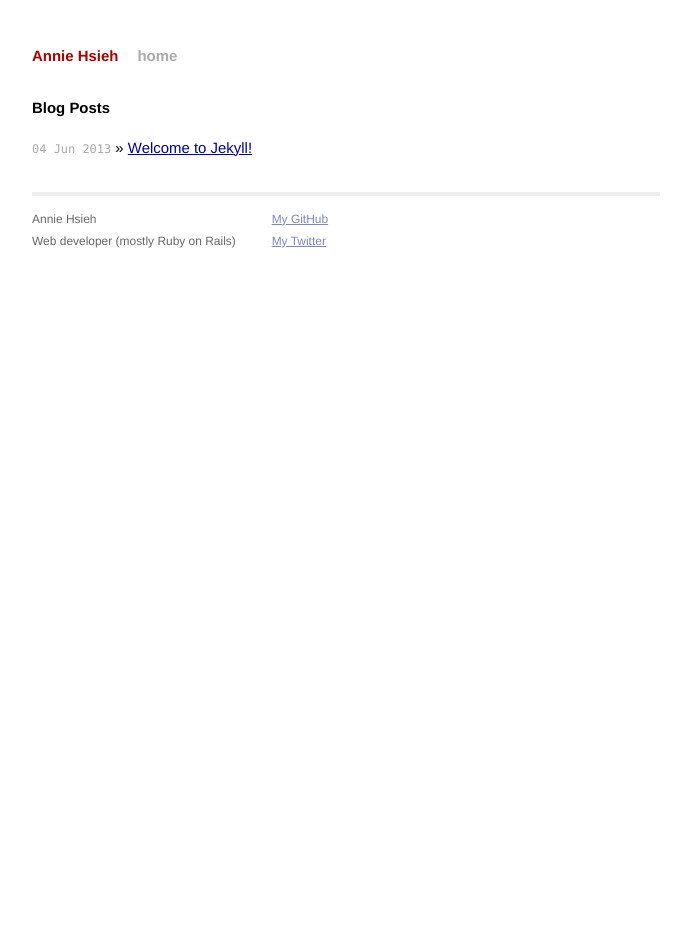
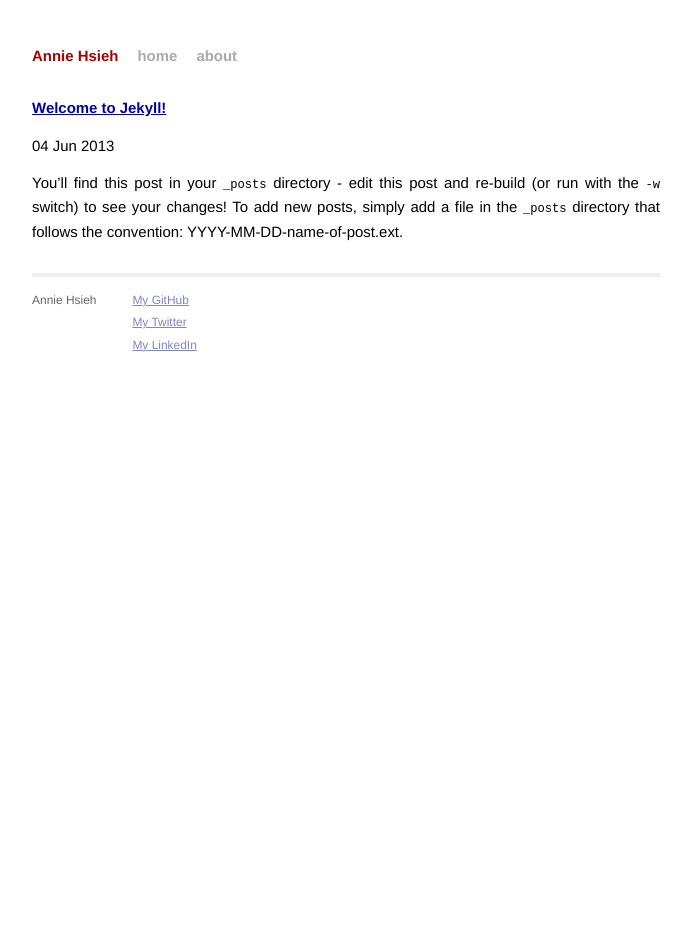
Before and after one commit to AnnieH/AnnieH.github.io, a Jekyll site: the page built from index.html, in a window 1280 px wide. Shown: the whole page, without its empty margins (294-985 px from the left). Built offline with Jekyll 4.4.1, drawn with Linux system fonts in a browser that asks for light colours.

Commit message:
Added supporting pages and tweaked layouts

```diff
--- a/_layouts/default.html
+++ b/_layouts/default.html
@@ -20,6 +20,7 @@
             <div class="header">
               <h1 class="title"><a href="/">{{ site.name }}</a></h1>
               <a class="extra" href="/">home</a>
+              <a class="extra" href="/about.html">about</a>
             </div>
 
                 {{ content }}
@@ -28,13 +29,13 @@
               <div class="contact">
                 <p>
                   Annie Hsieh<br />
-                  Web developer (mostly Ruby on Rails)<br />
                 </p>
               </div>
               <div class="contact">
                 <p>
-                  <a href="http://github.com/annieh/">My GitHub</a><br />
-                  <a href="http://twitter.com/ankey/">My Twitter</a><br />
+                  <a href="http://github.com/annieh">My GitHub</a><br />
+                  <a href="http://twitter.com/ankey">My Twitter</a><br />
+                  <a href="http://www.linkedin.com/in/anniehsieh1">My LinkedIn</a>
                 </p>
               </div>
             </div>
--- a/index.html
+++ b/index.html
@@ -1,13 +1,14 @@
 ---
 layout: default
-title: Your New Jekyll Site
+title: Annie Hsieh
 ---
 
 <div id="home">
-  <h1>Blog Posts</h1>
   <ul class="posts">
-    {% for post in site.posts %}
-      <li><span>{{ post.date | date_to_string }}</span> &raquo; <a href="{{ post.url }}">{{ post.title }}</a></li>
+    {% for post in site.posts offset: 0 limit: 10 %}
+      <h2><a href="{{ post.url }}">{{ post.title }}</a></h2>
+      <p class = "date">{{ post.date | date_to_string }}</p>
+	  {{ post.excerpt }}
     {% endfor %}
   </ul>
 </div>
```
Also changed, not shown: 404.html (added, +16 -0 lines), about.html (added, +8 -0 lines).
